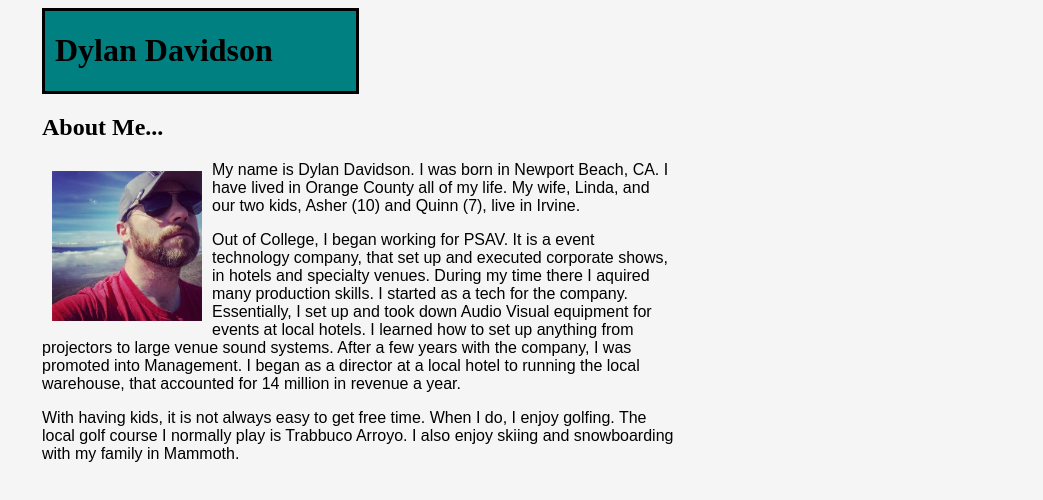
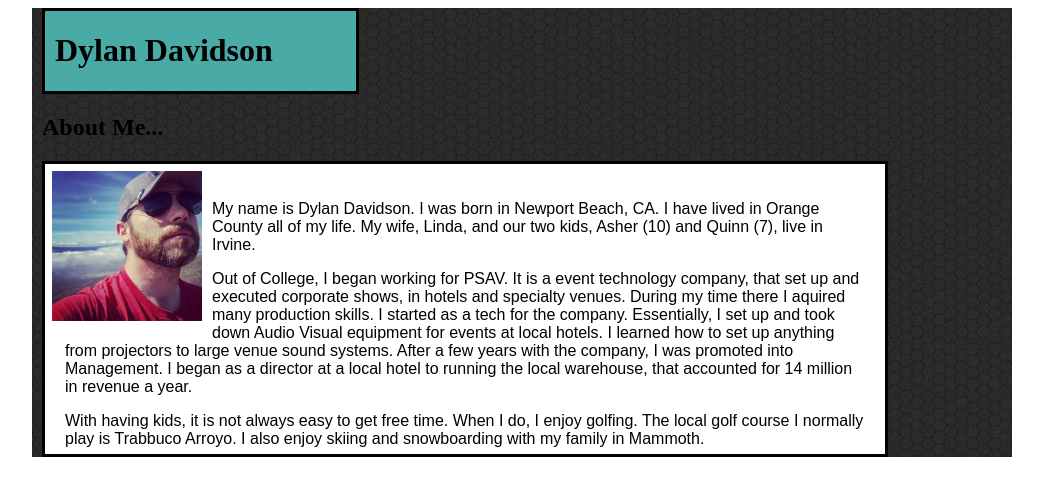
Before and after one commit to Rogue1037/Basic-Portfolio, a plain HTML site: page index.html in a window 1280 px wide. Shown: the whole page, without its empty margins (118-1161 px from the left). Drawn offline with Linux system fonts and the light colour scheme.

Commit message:
added to css file

```diff
--- a/index.html
+++ b/index.html
@@ -10,7 +10,9 @@
 
 </head>
 <body>
-    <div id="content-wrapper">
+
+
+    <div id="content">
 
     <div id="sidebar">
 
@@ -22,12 +24,17 @@
 
     <div id="main">
 
+     <h2>About Me...</h2>
 
-    <h2>About Me...</h2>
+    </div>
 
+    <div>
 
     <img src="HI_topoftheworld.jpg" alt="Me at HI" height="150PX" width="150PX">
 
+    </div>
+
+    <div id="text_box">
 
         <p>My name is Dylan Davidson. I was born in Newport Beach, CA. I have lived in Orange County all of my life. My wife, Linda, and our two kids, Asher (10) and Quinn (7), live in Irvine.
 
@@ -41,6 +48,9 @@
 
         </p>
 
+
+    </div>
+
     </div>
 
 </body>
--- a/style.css
+++ b/style.css
@@ -1,27 +1,31 @@
-#content-wrapper {
+#content {
+    margin-right: auto;
+    margin-left: auto;
     max-width: 960px;
-    margin: 0 auto;
+    padding-left: 10px;
+    padding-right: 10px;
+    background-image: url(dark-honeycomb.png);
 
 }
 
 #sidebar {
     width: 33%;
     display: inline-block;
-    background-color: teal;
+    background-color: #4aaaa5;
     box-sizing: border-box;
     border: solid;
     border-color: black;
     padding-left: 10px;
-    position: sticky
+
 }
 
-#main {
-    width: 66%;
-    display: inline-block;
-
-}
-body {
-    background-color: whitesmoke;
+#text_box {
+    width: 800px;
+    height: 250px;
+    padding: 20px;
+    border: solid;
+    border-color: black;
+    background-color: #ffffff;
 
 }
 
```
Also changed, not shown: dark-honeycomb.png (added).
